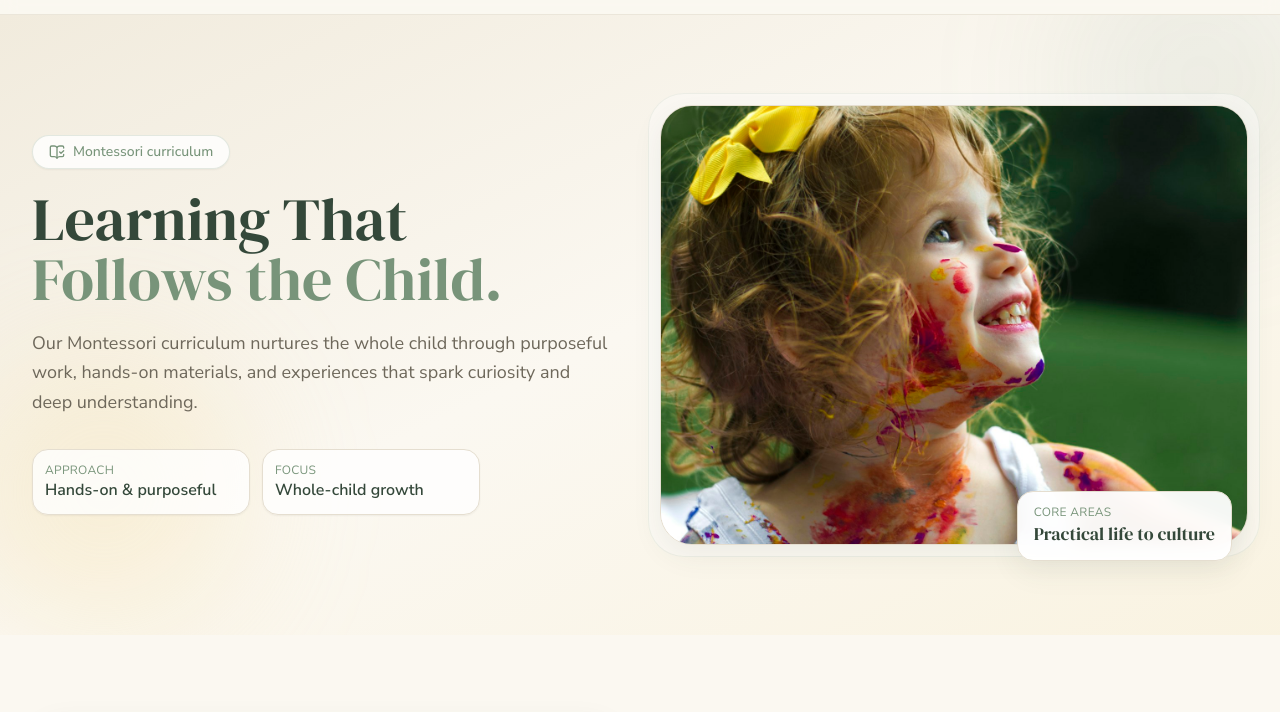
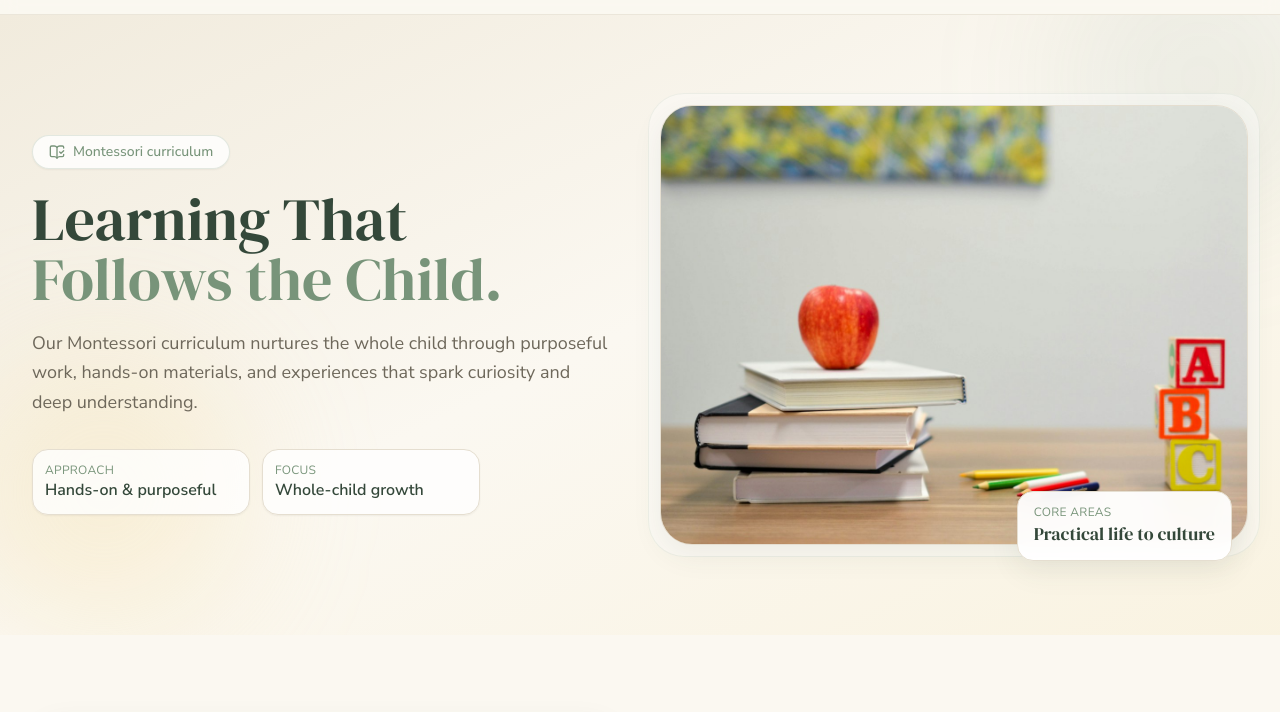
Before and after one commit to Sathiya05/Montessori-Pod, a website: page curriculum.html in a window 1280 px wide. Shown: the part 66-778 px from the top of the page. Drawn offline with nearby package versions, Linux system fonts and the light colour scheme; files that its build step writes are made by us from their sources.

Commit message:
Use distinct image for curriculum hero

```diff
--- a/curriculum.html
+++ b/curriculum.html
@@ -31,7 +31,7 @@
         </div>
         <div class="relative mx-auto w-full">
           <div class="absolute -inset-3 rounded-[2.25rem] border border-primary/10 bg-white/40 dark:border-white/10 dark:bg-white/5"></div>
-          <img src="images/curriculum/curriculum-hero.jpg" alt="Children exploring Montessori curriculum materials" class="relative h-[300px] w-full rounded-[2rem] border border-border object-cover object-center shadow-soft dark:border-white/10 sm:h-[360px] lg:h-[440px]" />
+          <img src="images/classroom/prepared-environment.jpg" alt="Prepared Montessori learning materials in a bright classroom" class="relative h-[300px] w-full rounded-[2rem] border border-border object-cover object-center shadow-soft dark:border-white/10 sm:h-[360px] lg:h-[440px]" />
           <div class="absolute -bottom-4 end-4 rounded-2xl border border-border bg-white/95 px-4 py-3 shadow-soft backdrop-blur dark:border-white/10 dark:bg-dark-card/95">
             <p class="text-xs uppercase tracking-wide text-primary">Core areas</p>
             <p class="font-heading text-lg text-heading dark:text-dark-text">Practical life to culture</p>
```
